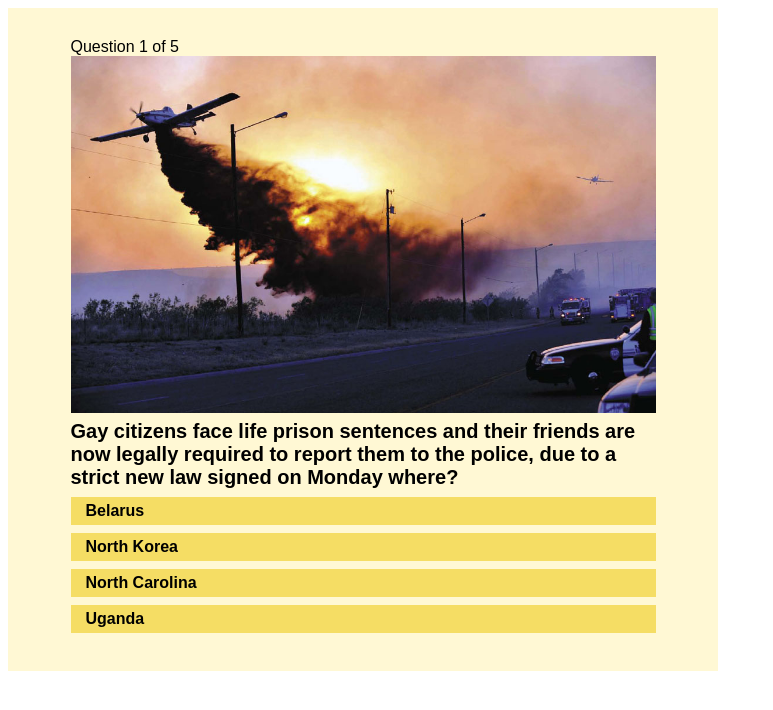
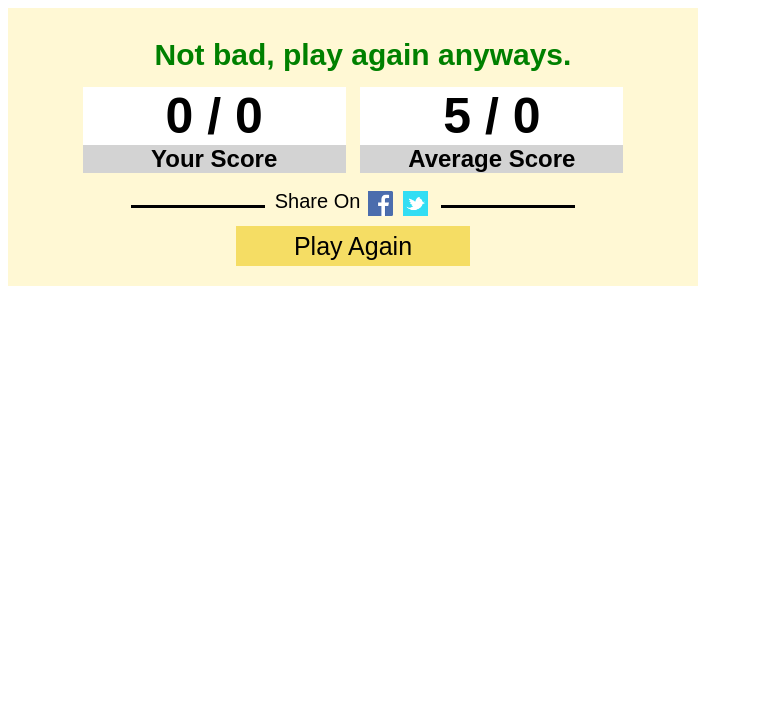
Before and after one commit to frankbi/news-quiz, a plain HTML site: page index.html in a window 1280 px wide. Shown: the whole page, without its empty margins (0-773 px from the left). Drawn offline with Linux system fonts and the light colour scheme.

Commit message:
finished styling for the most part, need to do share buttons and build backend

```diff
--- a/css/style.css
+++ b/css/style.css
@@ -8,12 +8,17 @@
 .cf {
     *zoom:1;
 }
+html, button {
+	font-family: 'Carrois Gothic SC', sans-serif;
+}
+img {
+	margin-top:10px;
+}
 #quiz-container {
 	max-width:650px;
 	background-color:rgb(255,248,212);
-	font-family: 'Carrois Gothic SC', sans-serif;
 	border-radius:0px;
-	padding:30px;
+	padding:20px;
 }
 	.ques-container {
 		width:90%;
@@ -72,3 +77,89 @@
 				button.next-q:hover {
 					background-color:rgba(245,221,100,0.5);
 				}
+
+.response-container {
+	width:100%;
+	margin:10px;
+	text-align:center;
+}
+	.response-container h2 {
+		margin:0px;
+		padding:0px;
+		font-weight:bolder;
+		font-size:30px;
+		color:green;
+	}
+
+.score-container {
+	width:100%;
+	text-align:center;
+	margin-bottom:10px;
+}
+	.score-slate {
+		width:45%;
+		min-height:20px;
+		margin:5px;
+		display:inline-block;
+		background-color:white;
+	}
+		.score-num {
+			width:100%;
+		}
+			.score-num h2 {
+				margin:0px;
+				padding:0px;
+				font-size:50px;
+			}
+		.score-label {
+			width:100%;
+			background-color:lightgray;
+		}
+			.score-label h2 {
+				margin:0px;
+				padding:0px;
+			}
+
+.share-container {
+	width:100%;
+	text-align:center;
+}
+	.share-container p {
+		margin:2px 0;
+		display:inline-table;
+		font-size:20px;
+	}
+
+.share-border {
+	background-color:black;
+	display:inline-table;
+	height:3px;
+	width:23%;
+}
+
+.share {
+	cursor:pointer;
+}
+	img.share {
+		width:25px;
+		margin:0px 3px 0px 3px;
+		padding:0px;
+		vertical-align:middle;
+	}
+
+.play-again-container {
+	width:100%;
+	margin-top:10px;
+	text-align:center;
+}
+	.play-again-container button {
+		width:40%;
+		height:40px;
+		cursor:pointer;
+		border:0;
+		font-size:25px;
+		background-color:rgba(245,221,100,1);
+	}
+		.play-again-container:hover button {
+			background-color:rgba(245,221,100,0.5);
+		}
--- a/index.html
+++ b/index.html
@@ -20,7 +20,42 @@
 		</script>
 		<script type="text/x-handlebars-template" id="end-template">
 			<div class="cf ques-container">
-				<h1>NUMBER CORRECT: {{ score }}</h1>
+
+				<div class="cf response-container">
+					<h2>Not bad, play again anyways.</h2>
+				</div>
+
+				<div class="cf score-container">
+					<div class="cf score-slate">
+						<div class="your-score score-num">
+							<h2>{{ your_score }} / {{ ques }}</h2>
+						</div>
+						<div class="score-label">
+							<h2>Your Score</h2>
+						</div>
+					</div>
+					<div class="cf score-slate">
+						<div class="avg-score score-num">
+							<h2>{{ avg_score }} / {{ ques }}</h2>
+						</div>
+						<div class="score-label">
+							<h2>Average Score</h2>
+						</div>
+					</div>
+				</div>
+
+				<div class="cf share-container">
+					<div class="share-border" style="margin-right:5px;"></div>
+					<p>Share On</p>
+					<img class="share" src="img/share/facebook.png">
+					<img class="share" src="img/share/twitter.png">
+					<div class="share-border" style="margin-left:5px;"></div>
+				</div>
+
+				<div class="cf play-again-container">
+					<button onclick='location.reload()'>Play Again</button>
+				<div>
+
 			</div>
 		</script>
 		<script type="text/javascript" src="js/jquery-1.9.1.min.js"></script>
--- a/js/script.js
+++ b/js/script.js
@@ -62,14 +62,13 @@ var quiz = {
 
 	},
 
-	// DA LOOOOOP
+	// LOOP DEE DOOP
 	// Show one question at a time
 	displayQuestion: function() {
 
 		container = $("#quiz-container");
 
 		var ques_template = Handlebars.compile($("#question-template").html());
-		var end_template = Handlebars.compile($("#end-template").html());
 
 		if (quiz.counter < num_questions) {
 			if (quiz.state != 1) {
@@ -82,9 +81,9 @@ var quiz = {
 				container.html(ques_template(quiz.questions[quiz.counter]));
 			}
 		} else {
-				container.html(end_template({
-					"score": total_score
-				}));
+
+			// Ajax to PHP, and return scores
+			quiz.sendScore();
 		}
 
 		// Attached event handler
@@ -153,6 +152,39 @@ var quiz = {
 	incorrect: function(el_cor, el_incor) {
 		$("." + el_cor).css("background-color","rgba(14,204,52,0.6)");
 		$("." + el_incor).css("background-color","rgba(224,16,75,0.6)");
+	},
+
+	// Send score to PHP script, return with averages
+	sendScore: function() {
+
+		quiz.postScores({
+			"avg_score": "5"
+		});
+
+		/*
+		$.ajax({
+			url: "scores.php",
+			data: { "fake": "sdfasdf" },
+			type: "POST",
+			success: function(resp) {
+				quiz.postScores(resp);
+			}
+		});
+		*/
+	},
+
+	// Returns responses from PHP script
+	postScores: function(resp) {
+
+		var end_template = Handlebars.compile($("#end-template").html());
+
+		container.html(end_template({
+			"your_score": total_score,
+			"avg_score": resp.avg_score,
+			"ques": num_questions
+		}));
+
+
 	}
 
 }
--- a/quizzes/news-quiz-031914.json
+++ b/quizzes/news-quiz-031914.json
@@ -6,55 +6,6 @@
 	"short-url": "http://to.pbs.org/1dyu3sK",
 	"twitter-text": "",
 	"ques": [
-		{
-			"prompt": "Gay citizens face life prison sentences and their friends are now legally required to report them to the police, due to a strict new law signed on Monday where?",
-			"blurb": "North Carolina and North Korea, what's the difference here?",
-			"img": "img/110539AmarilloTexasPhoto01.jpg",
-			"ans": "d",
-			"a": "Belarus",
-			"b": "North Korea",
-			"c": "North Carolina",
-			"d": "Uganda"
-		},
-		{
-			"prompt": "Jimmy Carter, the 39th President of the United States, is said to have seen what in 1969?",
-			"blurb": "This incident has its own wikipedia page. Check it out <a target='_blank' href=\"http://en.wikipedia.org/wiki/Jimmy_Carter_UFO_incident\">here</a>.",
-			"img": "img/naval-drones.jpeg-1280x960.jpg",
-			"ans": "b",
-			"a": "A rabbit with wings",
-			"b": "A UFO",
-			"c": "An honest politican",
-			"d": "A walking and talking peanut"
-		},
-		{
-			"prompt": "Tupac was murdered in which U.S. city?",
-			"blurb": "If you believe in conspiracies, then you believe he's still alive. Otherwise, it was P. Diddy who killed Tupac.",
-			"img": "img/110539AmarilloTexasPhoto01.jpg",
-			"ans": "b",
-			"a": "New York, New York",
-			"b": "Las Vegas, Nevada",
-			"c": "Bloomington, Minnesota",
-			"d": "Washington, D.C."
-		},
-		{
-			"prompt": "Which quote did Bill Cosby say?",
-			"blurb": "The dude eats free at Ben's Chili Bowl, guys. This is a big deal.",
-			"img": "img/naval-drones.jpeg-1280x960.jpg",
-			"ans": "b",
-			"a": "\"Winning isn’t everything, but wanting to win is.\"",
-			"b": "\"Believe you can and you’re halfway there.\"",
-			"c": "\"The past is a ghost, the future a dream. All we ever have is now.\"",
-			"d": "\"The mind is everything. What you think you become.\""
-		},
-		{
-			"prompt": "Who are the original members of N.W.A.?",
-			"blurb": "The guys do not like the police. You knew that, right?",
-			"img": "img/110539AmarilloTexasPhoto01.jpg",
-			"ans": "c",
-			"a": "Ice T, Alec Baldwin, Tracy Morgan, Cube Ice",
-			"b": "Tommy Lee Jones, Will Smith, Jeff Goldblum, Taco John",
-			"c": "Arabian Prince, DJ Yella, Dr. Dre, Eazy-E, Ice Cube",
-			"d": "Dr. Dres, Will Smith, Ice T, Busta Rhymes"
-		}
+
 	]
 }
```
Also changed, not shown: img/share/facebook.png (added), img/share/twitter.png (added), 1 other file.
